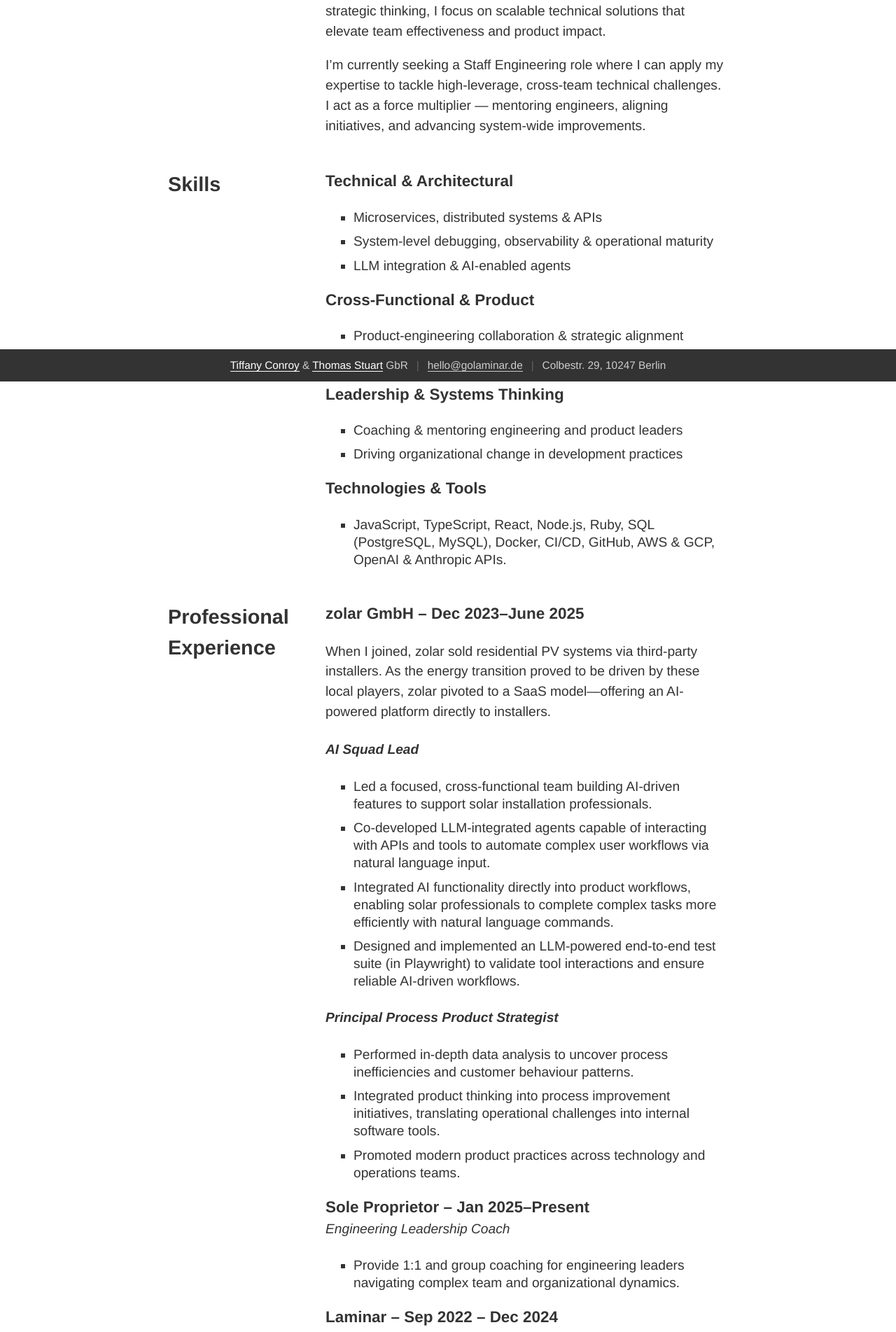
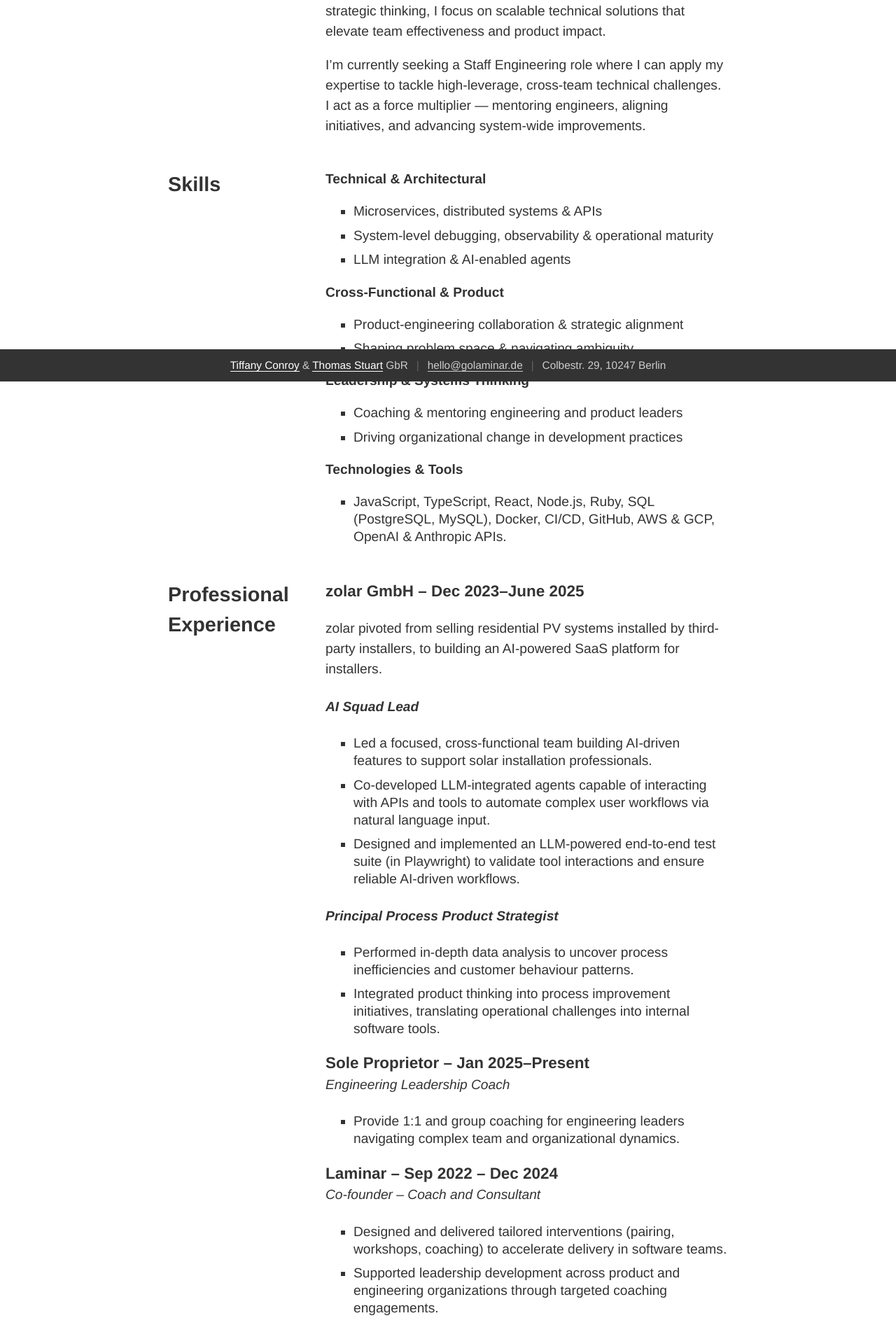
Before and after one commit to golaminar/golaminar.github.io, a Jekyll site: the page built from tiffany/cv.html, in a window 1280 px wide. Shown: the part 355-2258 px from the top of the page at 70% size. Built offline with Jekyll 4.4.1, drawn with Linux system fonts in a browser that asks for light colours; some of the changed text lies outside the part shown.

Commit message:
Trying to get CV on two printed pages

```diff
--- a/site.css
+++ b/site.css
@@ -515,6 +515,10 @@
     margin-bottom: 0;
 }
 
+#skills-and-technologies h3 {
+    font-size: 1em;
+}
+
 #skills ul {
     columns: 2;
     list-style: none;
@@ -609,7 +613,7 @@
         font-size: 1.2em;
     }
 
-    .col-main h4 {
+    .col-main h4, #skills-and-technologies h3 {
         margin-bottom: 0.5em;
     }
 
--- a/tiffany/cv.html
+++ b/tiffany/cv.html
@@ -99,7 +99,7 @@
                 <h3>zolar GmbH – Dec 2023–June 2025</h3>
 
                 <p>
-                    When I joined, zolar sold residential PV systems via third-party installers. As the energy transition proved to be driven by these local players, zolar pivoted to a SaaS model—offering an AI-powered platform directly to installers.
+                    zolar pivoted from selling residential PV systems installed by third-party installers, to building an AI-powered SaaS platform for installers.
                 </p>
 
                 <h4 style="font-style: italic;">AI Squad Lead</h4>
@@ -108,8 +108,6 @@
                     </li>
                     <li>Co-developed LLM-integrated agents capable of interacting with APIs and tools to automate complex user
                         workflows via natural language input.</li>
-                    <li>Integrated AI functionality directly into product workflows, enabling solar professionals to complete complex tasks
-                        more efficiently with natural language commands.</li>
                     <li>Designed and implemented an LLM-powered end-to-end test suite (in Playwright) to validate tool interactions and ensure reliable
                         AI-driven workflows.</li>
                 </ul>
@@ -117,7 +115,6 @@
                 <ul>
                     <li>Performed in-depth data analysis to uncover process inefficiencies and customer behaviour patterns.</li>
                     <li>Integrated product thinking into process improvement initiatives, translating operational challenges into internal software tools.</li>
-                    <li>Promoted modern product practices across technology and operations teams.</li>
                 </ul>
 
                 <h3>Sole Proprietor – Jan 2025–Present</h3>
@@ -136,10 +133,8 @@
                 <h3>SoundCloud – 2011-2022</h3>
 
                 <p>
-                    <strong>Working across software development, product management, and design</strong>,
-                    I repeatedly defined my own role and tackled business-critical problems,
-                    and was a sought-after consultant for high-impact initiatives.
-                    As a cultural leader, I shaped SoundCloud’s inclusive, collaborative work environment.
+                    I worked across software development, product management, and design, repeatedly defining my own role and tackling business-critical problems.
+                    I was a sought-after consultant for high-impact initiatives. As a cultural leader, I shaped SoundCloud’s inclusive, collaborative work environment.
                 </p>
 
                 <h4 style="font-style: italic;">2020-2022: VP of Engineering, Growth & Commerce</h4>
@@ -153,19 +148,16 @@
 
                 <h4 style="font-style: italic;">2017-2019: Engineering Director, Payments & Marketing Tech</h4>
                 <ul>
-                    <li>Rebuilt the business-critical Payments Team post-layoffs, growing it from 2 to 10 people.</li>
+                    <li>Rebuilt the Payments Team post-layoffs, growing it from 2 to 10 people.</li>
                     <li>Led the stabilization of the team’s multi-platform tech stack, reducing faults and eliminating reporting delays.</li>
-                    <li>Launched two subscription products, added 3D Secure, and expanded currencies and payment methods.</li>
-                    <li>Cut involuntary churn by 15% with data-driven initiatives.</li>
-                    <li>Founded Marketing Tech team and defined its technical roadmap.</li>
+                    <li>Launched two subscription products, added 3D Secure, and expanded currencies and payment methods. Cut involuntary churn by 15% with data-driven initiatives.</li>
+                    <li>Established the Marketing Tech team and defined its technical roadmap.</li>
                 </ul>
 
                 <h4 style="font-style: italic;">2015-2017: Product Manager & Tech Lead, Authentication</h4>
                 <ul>
-                    <li>Established the Sign-in Team to overhaul user authentication and streamline the sign-in experience.</li>
-                    <li>PM and in-house consultant for authentication, authorization, and other security topics.</li>
-                    <li>Implemented Single Sign-On, and multiple novel security features and sign-in methods.</li>
-                    <li>Boosted sign up rates by 20% with data-driven initiatives.</li>
+                    <li>Established the Sign-in Team to overhaul and modernize user authentication and streamline the sign-in experience. In-house consultant for authN/authZ topics</li>
+                    <li>Implemented Single Sign-On, and multiple novel security features and sign-in methods. Boosted sign up rates by 20% with data-driven initiatives.</li>
                 </ul>
 
                 <h4 style="font-style: italic;">2011-2015: Developer — Tech Lead — Product Manager — UX & Product Designer</h4>
@@ -173,7 +165,7 @@
                     <li>PM, designer, and lead developer of SoundCloud’s user administration system, which became an indispensable tool for diagnosing and solving end-user issues.</li>
                     <li>Built self-serve tools for customer support, reducing case resolution times from days to minutes.</li>
                     <li>Extended SoundCloud’s microservices and core systems with auditable administrative functionality.</li>
-                    <li>Designed and implemented all three sides (uploader, rightsholder, backoffice) of SoundCloud’s content dispute resolution flow, with a focus on fast and fair resolutions.</li>
+                    <li>Designed and implemented all three sides (uploader, rightsholder, backoffice) of SoundCloud’s content dispute resolution flow.</li>
                 </ul>
 
                 <h3>klug newmedia – 2008-2011</h3>
```
